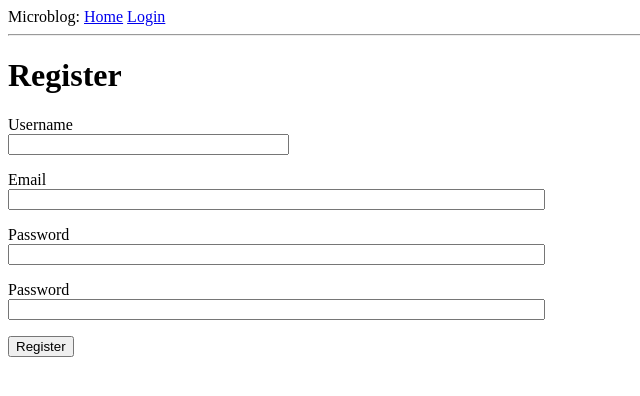
After one commit to dopewevmond/flask, a Flask app: page /register in a window 1280 px wide. The commit adds this page. Shown: the top 396 px of the page, without its empty margins (0-640 px from the left). Run offline with Flask 2, Linux system fonts and the light colour scheme.

Commit message:
added signup functionality

```diff
--- a/microblog/app/forms.py
+++ b/microblog/app/forms.py
@@ -1,9 +1,28 @@
 from flask_wtf import FlaskForm
 from wtforms import StringField, PasswordField, BooleanField, SubmitField
-from wtforms.validators import DataRequired
+from wtforms.validators import DataRequired, ValidationError, Email, EqualTo
+from app.models import User
 
 class LoginForm(FlaskForm):
     username = StringField('Username', validators= [DataRequired()])
     password = PasswordField('Password', validators=[DataRequired()])
     remember_me = BooleanField('Remember Me')
     submit = SubmitField('Sign In')
+
+class RegistrationForm(FlaskForm):
+    username = StringField('Username', validators=[DataRequired()])
+    email = StringField('Email', validators=[DataRequired(), Email()])
+    password = PasswordField('Password', validators=[DataRequired()])
+    password2 = PasswordField('Password', validators=[DataRequired(), EqualTo('password')])
+    submit = SubmitField('Register')
+
+
+    def validate_username(self, username):
+        user = User.query.filter_by(username=username.data).first()
+        if user is not None:
+            raise ValidationError('Please use a different username')
+
+    def validate_email(self, email):
+        user = User.query.filter_by(email=email.data).first()
+        if user is not None:
+            raise ValidationError('Please use a different email address')
--- a/microblog/app/routes.py
+++ b/microblog/app/routes.py
@@ -1,6 +1,6 @@
-from app.forms import LoginForm
+from app.forms import LoginForm, RegistrationForm
 from flask import render_template, flash, redirect, url_for, request
-from app import app
+from app import app, db
 from flask_login import current_user, login_user, login_required, logout_user
 from app.models import User
 from werkzeug.urls import url_parse
@@ -40,6 +40,21 @@ def login():
         return redirect(next_page)
     return render_template('login.html', title='Login', form=form)
 
+
+@app.route('/register', methods=['GET', 'POST'])
+def register():
+    if current_user.is_authenticated:
+        return redirect(url_for('index'))
+    form = RegistrationForm()
+    if form.validate_on_submit():
+        user = User(username=form.username.data, email=form.email.data)
+        user.set_password(form.password.data)
+        db.session.add(user)
+        db.session.commit()
+        flash('You are now a registered user!')
+        return redirect(url_for('login'))
+    return render_template('register.html', title='Register', form=form)
+
 @app.route('/logout')
 def logout():
     logout_user()
--- a/microblog/app/templates/base.html
+++ b/microblog/app/templates/base.html
@@ -16,8 +16,6 @@
         {% else %}
             <a href="{{ url_for('login') }}">Login</a>
         {% endif %}
-
-        <a href="{{ url_for('login') }}">Login</a>
     </div>
     <hr>
 
--- a/microblog/app/templates/login.html
+++ b/microblog/app/templates/login.html
@@ -22,4 +22,6 @@
         <p> {{ form.remember_me() }} {{ form.remember_me.label}}</p>
         <p>{{ form.submit() }}</p>
     </form>
+
+    <p>New User? <a href=" {{url_for('register')}}">Click to register</a></p>
 {% endblock  %}
--- /dev/null
+++ b/microblog/app/templates/register.html
@@ -0,0 +1,38 @@
+{% extends 'base.html' %}
+
+{% block content %}
+    <h1>Register</h1>
+
+    <form action="" method="post">
+        {{ form.hidden_tag() }}
+        <p>
+            {{ form.username.label }}<br>
+            {{ form.username(size=32) }}<br>
+            {% for error in form.username.errors %}
+                <span style="color: red;"> [ {{ error }} ]</span>
+            {% endfor %}
+        </p>
+        <p>
+            {{ form.email.label }}<br>
+            {{ form.email(size=64) }}<br>
+            {% for error in form.email.errors %}
+                <span style="color: red;"> [ {{ error }} ]</span>
+            {% endfor %}
+        </p>
+        <p>
+            {{ form.password.label }}<br>
+            {{ form.password(size=64) }}<br>
+            {% for error in form.password.errors %}
+                <span style="color: red;"> [ {{ error }} ]</span>
+            {% endfor %}
+        </p>
+        <p>
+            {{ form.password2.label }}<br>
+            {{ form.password2(size=64) }}<br>
+            {% for error in form.password2.errors %}
+                <span style="color: red;"> [ {{ error }} ]</span>
+            {% endfor %}
+        </p>
+        <p> {{ form.submit()}} </p>
+    </form>
+{% endblock %}
```
Also changed, not shown: microblog/app.db.
